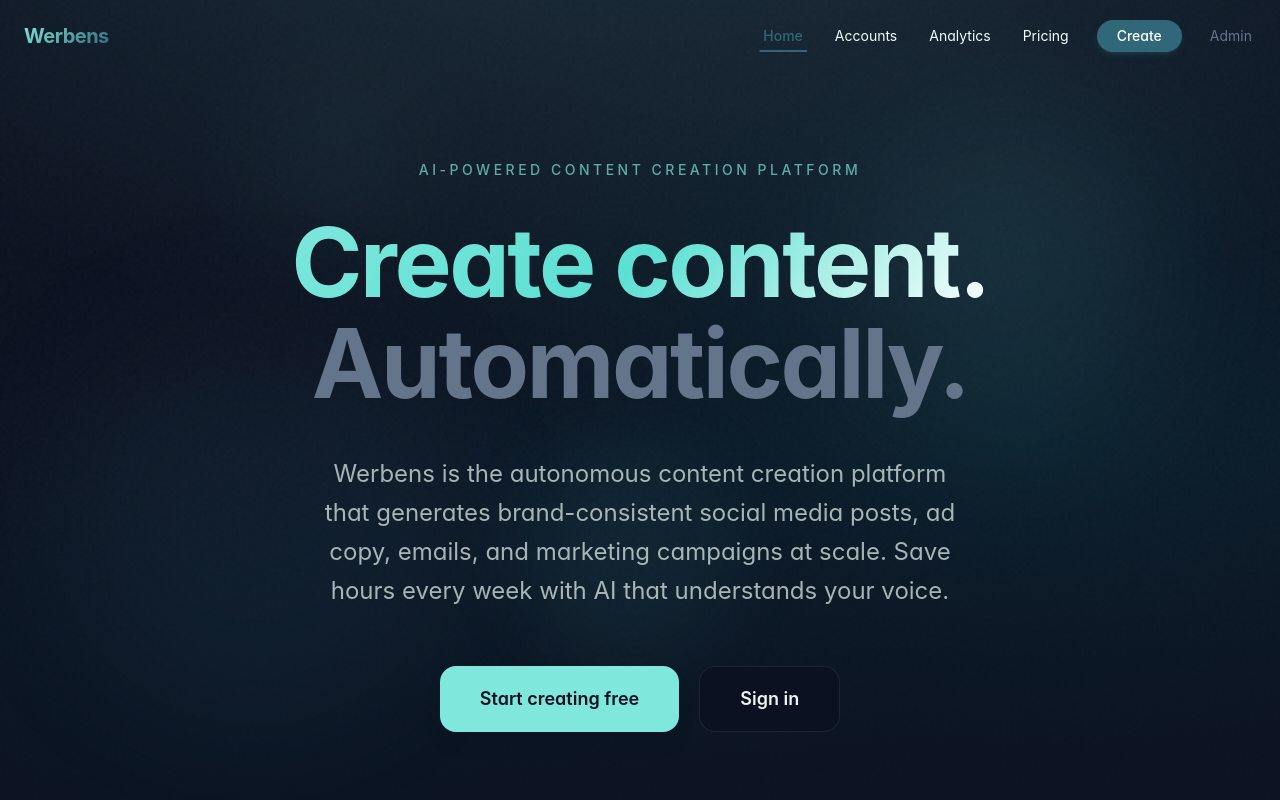
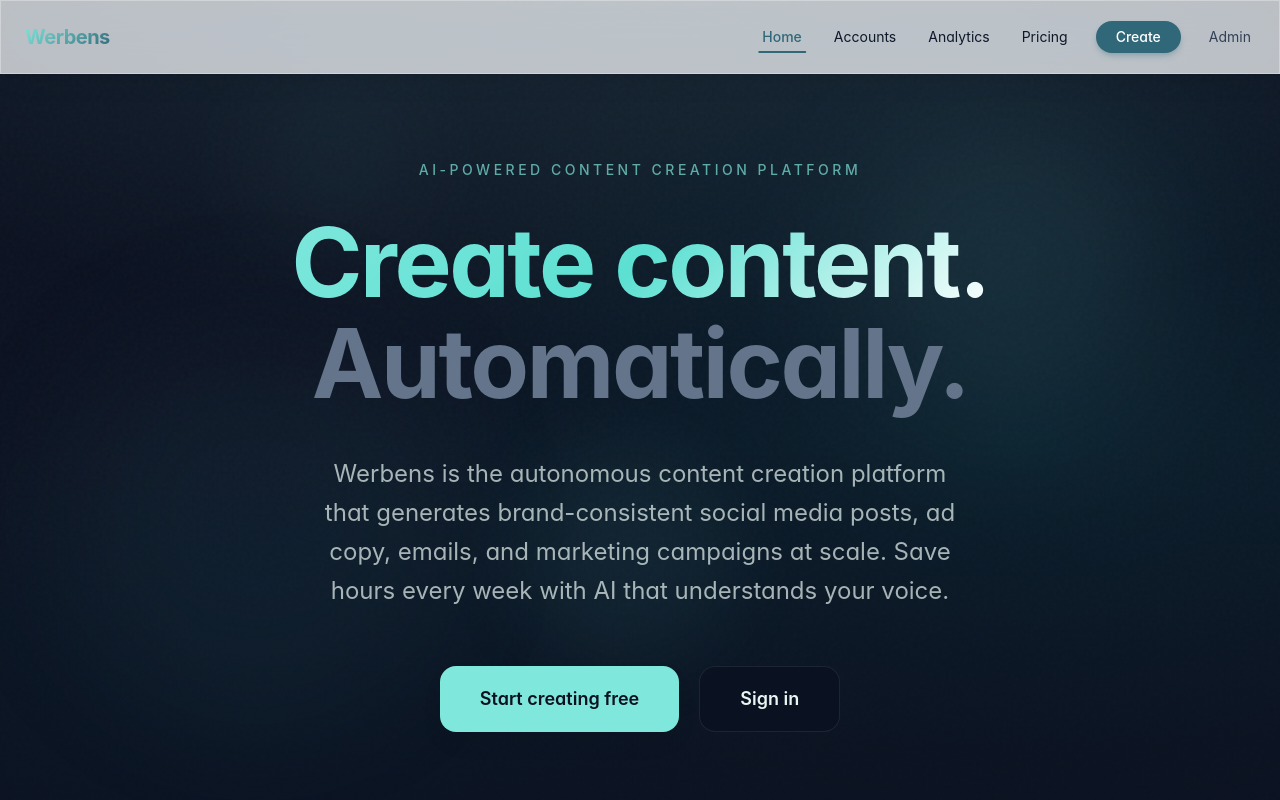
Before and after one commit to cumbersomeamir/werbens, a Next.js app in the folder frontend/: page / in a window 1280 px wide. Shown: the top 800 px of the page. Built offline with nearby package versions, Linux system fonts and the light colour scheme.

Commit message:
header fixed

```diff
--- a/frontend/src/components/Header.js
+++ b/frontend/src/components/Header.js
@@ -47,10 +47,10 @@ function NavLink({ href, label, muted, isActive, onClick, isCta }) {
         group
         ${
           muted
-            ? "text-werbens-muted hover:text-werbens-alt-text"
+            ? "text-werbens-steel hover:text-werbens-dark-cyan"
             : isActive
               ? "text-werbens-dark-cyan font-medium"
-              : "text-werbens-alt-text hover:text-werbens-dark-cyan"
+              : "text-werbens-text hover:text-werbens-dark-cyan"
         }
       `}
     >
@@ -215,12 +215,8 @@ export function Header() {
     <header
       className={`
         fixed top-0 left-0 right-0 z-50
+        glass shadow-elevated border-b border-white/10
         transition-all duration-500 ease-out
-        ${
-          scrolled
-            ? "glass shadow-elevated border-b border-white/10"
-            : "bg-transparent border-b border-transparent"
-        }
       `}
     >
       <div className="mx-auto max-w-7xl px-4 sm:px-6">
@@ -254,7 +250,7 @@ export function Header() {
             onClick={() => setMenuOpen((prev) => !prev)}
             className="
               md:hidden relative p-2.5 -mr-2 rounded-xl
-              text-werbens-alt-text
+              text-werbens-text
               transition-all duration-300 ease-out
               hover:text-werbens-dark-cyan hover:bg-werbens-dark-cyan/5
               active:scale-95
```
